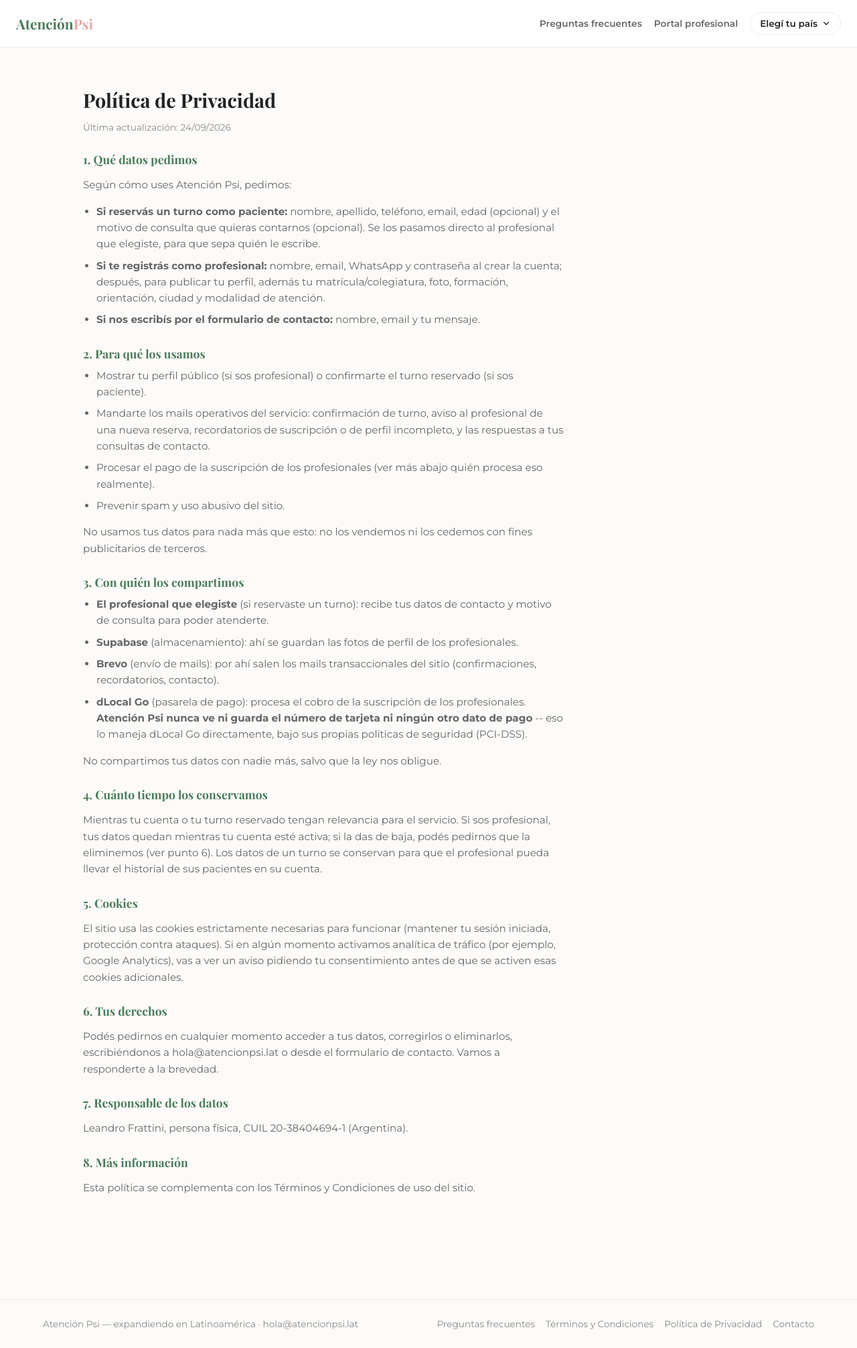
After one commit to LeandroFrattini/atencionpsi-latam, a Django app: page /privacidad/ in a window 1280 px wide. The commit adds this page. Shown: the whole page at 67% size. Run offline with Django 5.2, Linux system fonts and the light colour scheme; data comes from the database, SQL or seed files in the repository; tables that the repository leaves empty hold one stand-in row (values such as "Sample post").

Commit message:
Política de Privacidad, favicon/imagen OG de marca, página 404 y GA4 opt-in
- Política de Privacidad (/privacidad/): qué datos se piden, para qué se
  usan, con quién se comparten (Supabase, Brevo, dLocal Go -- aclarando que
  Atención Psi nunca ve datos de tarjeta) y cómo ejercer los derechos.
  Linkeada desde el footer, Términos y el checkbox de registro.

- Favicon (SVG + PNG en varios tamaños) e imagen de OG por defecto (1200x630,
  wordmark de marca) para cuando se comparte el sitio en WhatsApp/redes --
  antes solo el perfil de cada psicólogo tenía imagen de preview, el resto
  de las páginas no mostraba nada. Reusan la paleta de static/css/base.css.

- templates/404.html propio, con el estilo del sitio (antes, en producción,
  un link roto mostraba la página genérica de Django). templates/500.html
  autocontenido a propósito: Django lo renderiza sin el request ni los
  context processors (para no volver a fallar si el 500 fue un problema de
  base de datos), así que no puede depender de {% url %}/{% static %} ni
  del CSS del sitio.

- GA4 opcional (GA4_MEASUREMENT_ID): si no está seteado, no se carga script
  ni aparece el banner de cookies -- el día que se cargue una propiedad
  real, los dos se activan juntos. El script no se agrega hasta que la
  persona toca "Aceptar" en el banner.

Se evaluó pasar STATICFILES_STORAGE a la variante comprimida/con hash de
WhiteNoise (mejor cacheo), pero requiere correr `collectstatic` en todos los
entornos -- sin poder confirmar que el build de Render lo hace, se queda
afuera de este cambio para no romper `manage.py test` en una base nueva.

Co-Authored-By: Claude Sonnet 5 <noreply@anthropic.com>

```diff
--- a/directorio/context_processors.py
+++ b/directorio/context_processors.py
@@ -31,3 +31,9 @@ def footer_contexto(request):
         'footer_instagram_url': settings.INSTAGRAM_URL,
         'footer_facebook_url': settings.FACEBOOK_URL,
     }
+
+
+def analytics_contexto(request):
+    """Si no hay GA4_MEASUREMENT_ID seteado, ni el banner de cookies ni el
+    script de analítica aparecen (ver templates/base.html)."""
+    return {'ga4_measurement_id': settings.GA4_MEASUREMENT_ID}
--- a/directorio/urls.py
+++ b/directorio/urls.py
@@ -6,6 +6,7 @@ urlpatterns = [
     path('', views.hub, name='hub'),
     path('faq/', views.faq, name='faq'),
     path('terminos/', views.terminos, name='terminos'),
+    path('privacidad/', views.privacidad, name='privacidad'),
     path('contacto/', views.contacto, name='contacto'),
     path('<slug:pais_slug>/', views.pais_home, name='pais_home'),
     path('<slug:pais_slug>/buscar/', views.buscador_pais, name='buscador_pais'),
--- a/directorio/views.py
+++ b/directorio/views.py
@@ -45,6 +45,13 @@ def terminos(request):
     return render(request, 'directorio/terminos.html', {
         'contacto_email': settings.CONTACTO_EMAIL,
         'paises_con_plan': paises_con_plan,
+        'terminos_datos_legales': settings.TERMINOS_DATOS_LEGALES,
+    })
+
+
+def privacidad(request):
+    return render(request, 'directorio/privacidad.html', {
+        'contacto_email': settings.CONTACTO_EMAIL,
         'terminos_datos_legales': settings.TERMINOS_DATOS_LEGALES,
     })
 
--- a/templates/base.html
+++ b/templates/base.html
@@ -19,16 +19,24 @@
     <meta property="og:title" content="{% block og_title %}Atención Psi{% endblock %}">
     <meta property="og:description" content="{% block og_description %}Encontrá tu psicólogo online en Latinoamérica: perfiles verificados, turnos por videollamada y atención profesional en Perú, Uruguay y Chile.{% endblock %}">
     {% comment %}
-    Sin imagen de OG por defecto todavía -- no hay un banner genérico
-    diseñado. Cada página puede sobreescribir este bloque con su propia
-    meta og:image, por ejemplo la foto del profesional en el perfil.
+    Imagen de OG por defecto (wordmark de marca) -- cada página puede
+    sobreescribir este bloque con la suya propia, ej. la foto del
+    profesional en el perfil (ver detalle_psicologo.html).
     {% endcomment %}
-    {% block og_image %}{% endblock %}
+    {% block og_image %}
+        <meta property="og:image" content="{{ request.scheme }}://{{ request.get_host }}{% static 'img/og-default.png' %}">
+        <meta property="og:image:width" content="1200">
+        <meta property="og:image:height" content="630">
+    {% endblock %}
     <meta name="twitter:card" content="summary_large_image">
+    <link rel="icon" type="image/svg+xml" href="{% static 'img/favicon.svg' %}">
+    <link rel="icon" type="image/png" sizes="32x32" href="{% static 'img/favicon-32.png' %}">
+    <link rel="icon" type="image/png" sizes="16x16" href="{% static 'img/favicon-16.png' %}">
+    <link rel="apple-touch-icon" href="{% static 'img/apple-touch-icon.png' %}">
     <link rel="preconnect" href="https://fonts.googleapis.com">
     <link rel="preconnect" href="https://fonts.gstatic.com" crossorigin>
     <link href="https://fonts.googleapis.com/css2?family=Playfair+Display:wght@600;700&family=Montserrat:wght@400;600;700&family=Caveat:wght@600;700&display=swap" rel="stylesheet">
-    <link rel="stylesheet" href="{% static 'css/base.css' %}?v=11">
+    <link rel="stylesheet" href="{% static 'css/base.css' %}?v=12">
     {% block json_ld %}{% endblock %}
     {% block extra_head %}{% endblock %}
 </head>
@@ -77,6 +85,7 @@
         <span class="footer-links">
             <a href="{% url 'faq' %}">Preguntas frecuentes</a>
             <a href="{% url 'terminos' %}">Términos y Condiciones</a>
+            <a href="{% url 'privacidad' %}">Política de Privacidad</a>
             <a href="{% url 'contacto' %}">Contacto</a>
         </span>
         {% if footer_instagram_url or footer_facebook_url %}
@@ -94,5 +103,54 @@
         </span>
         {% endif %}
     </footer>
+    {% if ga4_measurement_id %}
+        {% comment %}
+        Banner de cookies -- solo aparece si hay analítica configurada (si
+        no, el sitio no pone ninguna cookie que no sea estrictamente
+        necesaria, y pedir consentimiento para nada es solo fricción). El
+        script de GA4 no se carga hasta que la persona toca "Aceptar": así
+        no se manda ningún dato a Google sin consentimiento previo.
+        {% endcomment %}
+        <div id="cookie-banner" class="cookie-banner" hidden>
+            <p>Usamos cookies de analítica para entender cómo se usa el sitio y mejorarlo. Podés ver el detalle en la <a href="{% url 'privacidad' %}">Política de Privacidad</a>.</p>
+            <div class="cookie-banner-botones">
+                <button type="button" id="cookie-rechazar" class="btn-secundario">Rechazar</button>
+                <button type="button" id="cookie-aceptar" class="btn-primario">Aceptar</button>
+            </div>
+        </div>
+        <script>
+        (function () {
+            var CLAVE = 'atencionpsi_cookies';
+            var valor = localStorage.getItem(CLAVE);
+
+            function activarGA4() {
+                var s = document.createElement('script');
+                s.async = true;
+                s.src = 'https://www.googletagmanager.com/gtag/js?id={{ ga4_measurement_id }}';
+                document.head.appendChild(s);
+                window.dataLayer = window.dataLayer || [];
+                window.gtag = function () { dataLayer.push(arguments); };
+                gtag('js', new Date());
+                gtag('config', '{{ ga4_measurement_id }}');
+            }
+
+            if (valor === 'aceptado') {
+                activarGA4();
+            } else if (valor !== 'rechazado') {
+                var banner = document.getElementById('cookie-banner');
+                banner.hidden = false;
+                document.getElementById('cookie-aceptar').addEventListener('click', function () {
+                    localStorage.setItem(CLAVE, 'aceptado');
+                    banner.hidden = true;
+                    activarGA4();
+                });
+                document.getElementById('cookie-rechazar').addEventListener('click', function () {
+                    localStorage.setItem(CLAVE, 'rechazado');
+                    banner.hidden = true;
+                });
+            }
+        })();
+        </script>
+    {% endif %}
 </body>
 </html>
--- /dev/null
+++ b/templates/directorio/privacidad.html
@@ -0,0 +1,66 @@
+{% extends 'base.html' %}
+{% block title %}Política de Privacidad | Atención Psi{% endblock %}
+{% block meta_description %}Política de Privacidad de Atención Psi: qué datos pedimos, para qué los usamos, con quién los compartimos y cómo ejercer tus derechos.{% endblock %}
+{% block content %}
+<div class="terminos">
+    <h1>Política de Privacidad</h1>
+    <p class="terminos-fecha">Última actualización: {% now "d/m/Y" %}</p>
+
+    <section class="terminos-seccion">
+        <h2>1. Qué datos pedimos</h2>
+        <p>Según cómo uses Atención Psi, pedimos:</p>
+        <ul>
+            <li><strong>Si reservás un turno como paciente:</strong> nombre, apellido, teléfono, email, edad (opcional) y el motivo de consulta que quieras contarnos (opcional). Se los pasamos directo al profesional que elegiste, para que sepa quién le escribe.</li>
+            <li><strong>Si te registrás como profesional:</strong> nombre, email, WhatsApp y contraseña al crear la cuenta; después, para publicar tu perfil, además tu matrícula/colegiatura, foto, formación, orientación, ciudad y modalidad de atención.</li>
+            <li><strong>Si nos escribís por el formulario de contacto:</strong> nombre, email y tu mensaje.</li>
+        </ul>
+    </section>
+
+    <section class="terminos-seccion">
+        <h2>2. Para qué los usamos</h2>
+        <ul>
+            <li>Mostrar tu perfil público (si sos profesional) o confirmarte el turno reservado (si sos paciente).</li>
+            <li>Mandarte los mails operativos del servicio: confirmación de turno, aviso al profesional de una nueva reserva, recordatorios de suscripción o de perfil incompleto, y las respuestas a tus consultas de contacto.</li>
+            <li>Procesar el pago de la suscripción de los profesionales (ver más abajo quién procesa eso realmente).</li>
+            <li>Prevenir spam y uso abusivo del sitio.</li>
+        </ul>
+        <p>No usamos tus datos para nada más que esto: no los vendemos ni los cedemos con fines publicitarios de terceros.</p>
+    </section>
+
+    <section class="terminos-seccion">
+        <h2>3. Con quién los compartimos</h2>
+        <ul>
+            <li><strong>El profesional que elegiste</strong> (si reservaste un turno): recibe tus datos de contacto y motivo de consulta para poder atenderte.</li>
+            <li><strong>Supabase</strong> (almacenamiento): ahí se guardan las fotos de perfil de los profesionales.</li>
+            <li><strong>Brevo</strong> (envío de mails): por ahí salen los mails transaccionales del sitio (confirmaciones, recordatorios, contacto).</li>
+            <li><strong>dLocal Go</strong> (pasarela de pago): procesa el cobro de la suscripción de los profesionales. <strong>Atención Psi nunca ve ni guarda el número de tarjeta ni ningún otro dato de pago</strong> -- eso lo maneja dLocal Go directamente, bajo sus propias políticas de seguridad (PCI-DSS).</li>
+        </ul>
+        <p>No compartimos tus datos con nadie más, salvo que la ley nos obligue.</p>
+    </section>
+
+    <section class="terminos-seccion">
+        <h2>4. Cuánto tiempo los conservamos</h2>
+        <p>Mientras tu cuenta o tu turno reservado tengan relevancia para el servicio. Si sos profesional, tus datos quedan mientras tu cuenta esté activa; si la das de baja, podés pedirnos que la eliminemos (ver punto 6). Los datos de un turno se conservan para que el profesional pueda llevar el historial de sus pacientes en su cuenta.</p>
+    </section>
+
+    <section class="terminos-seccion">
+        <h2>5. Cookies</h2>
+        <p>El sitio usa las cookies estrictamente necesarias para funcionar (mantener tu sesión iniciada, protección contra ataques). Si en algún momento activamos analítica de tráfico (por ejemplo, Google Analytics), vas a ver un aviso pidiendo tu consentimiento antes de que se activen esas cookies adicionales.</p>
+    </section>
+
+    <section class="terminos-seccion">
+        <h2>6. Tus derechos</h2>
+        <p>Podés pedirnos en cualquier momento acceder a tus datos, corregirlos o eliminarlos, escribiéndonos a <a href="mailto:{{ contacto_email }}">{{ contacto_email }}</a> o desde el <a href="{% url 'contacto' %}">formulario de contacto</a>. Vamos a responderte a la brevedad.</p>
+    </section>
+
+    <section class="terminos-seccion">
+        <h2>7. Responsable de los datos</h2>
+        <p>{{ terminos_datos_legales|default:"[Completar: persona física o jurídica, nombre legal / razón social, y número de documento o identificación fiscal]" }}</p>
+    </section>
+
+    <section class="terminos-seccion">
+        <h2>8. Más información</h2>
+        <p>Esta política se complementa con los <a href="{% url 'terminos' %}">Términos y Condiciones</a> de uso del sitio.</p>
+    </section>
+</div>
+{% endblock %}
--- a/templates/directorio/terminos.html
+++ b/templates/directorio/terminos.html
@@ -64,7 +64,7 @@
 
     <section class="terminos-seccion">
         <h2>6. Contacto</h2>
-        <p>Para consultas sobre estos términos, escribinos a <a href="mailto:{{ contacto_email }}">{{ contacto_email }}</a> o desde el <a href="{% url 'contacto' %}">formulario de contacto</a>.</p>
+        <p>Para consultas sobre estos términos, escribinos a <a href="mailto:{{ contacto_email }}">{{ contacto_email }}</a> o desde el <a href="{% url 'contacto' %}">formulario de contacto</a>. Para saber qué hacemos con tus datos, mirá la <a href="{% url 'privacidad' %}">Política de Privacidad</a>.</p>
     </section>
 </div>
 {% endblock %}
```
Also changed, not shown: DEV_SETUP.md (+22 -3 lines), atencionpsi_latam/settings.py (+10 -0 lines), directorio/admin.py (+4 -3 lines), templates/404.html (added, +14 -0 lines), templates/500.html (added, +34 -0 lines), static/img/apple-touch-icon.png (added), static/img/favicon-16.png (added), static/img/favicon-192.png (added), static/img/favicon-32.png (added), static/img/favicon.svg (added), static/img/og-default.png (added).
